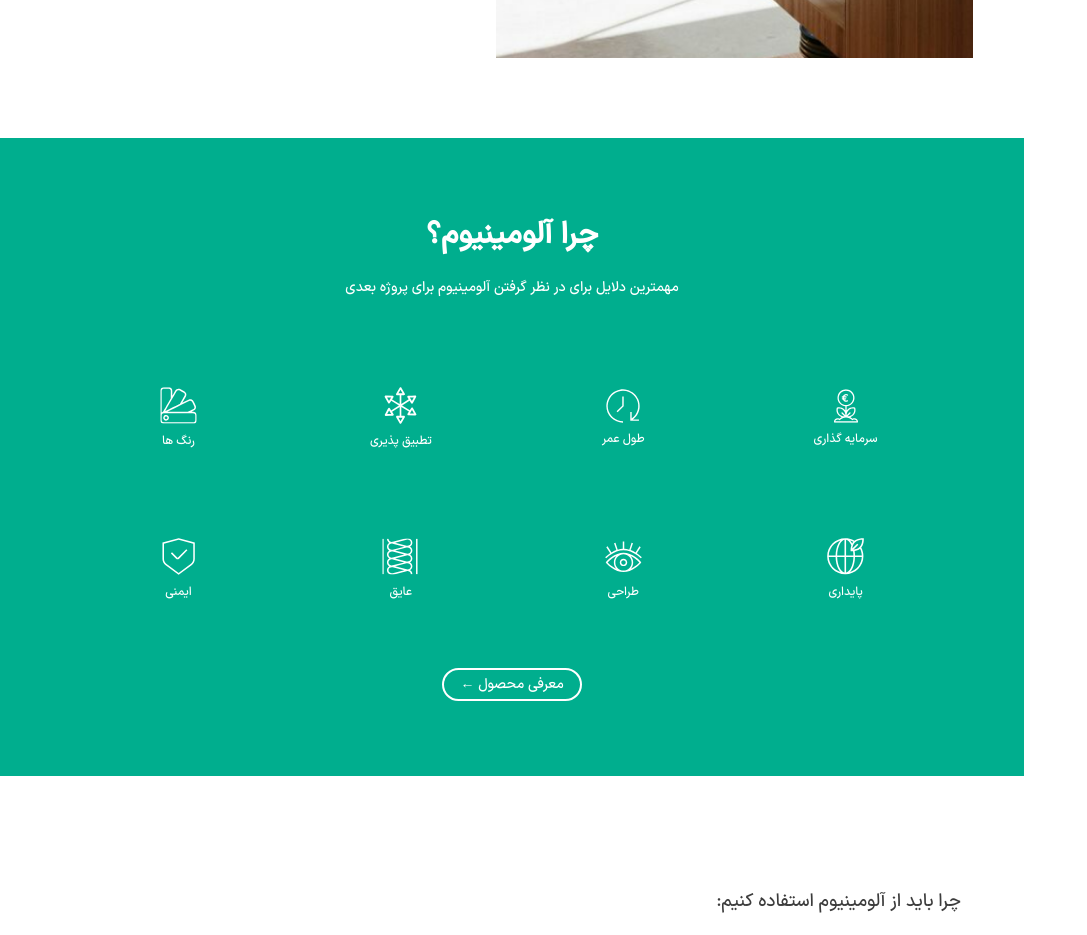
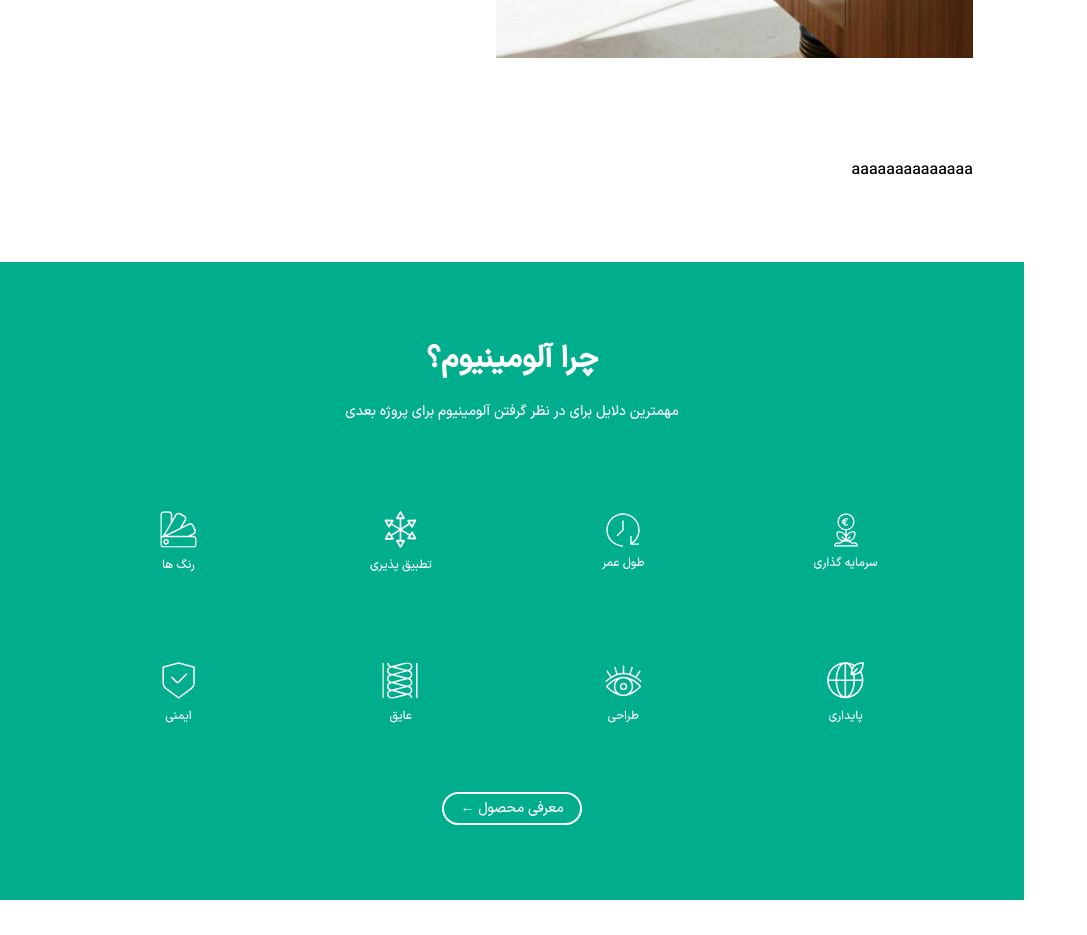
Before and after one commit to zahra-hsb/hanz-, a Next.js app: page / in a window 1280 px wide. Shown: the part 1860-2795 px from the top of the page, without its empty margins (0-1087 px from the left). Built offline with nearby package versions, Linux system fonts and the light colour scheme.

Commit message:
edit home page

```diff
--- /dev/null
+++ b/src/components/homeComponents/WhyHanzHome/index.jsx
@@ -0,0 +1,12 @@
+
+const WhyHanzHome = () => {
+    return (
+        <section className="flex flex-col pt-5 w-full my-20">
+            <div className="flex w-full lg:w-[90%] lg:m-auto flex-col lg:flex-row items-center justify-between">
+                aaaaaaaaaaaaaa
+            </div>
+        </section>
+    );
+}
+
+export default WhyHanzHome;
--- a/src/pages/index.js
+++ b/src/pages/index.js
@@ -8,32 +8,24 @@ import Loading from "@/components/loading";
 import { useEffect, useState } from "react";
 import Design from "@/components/homeComponents/Design";
 import DesignTitle from "@/components/homeComponents/DesignTitle";
+import WhyHanzHome from "@/components/homeComponents/WhyHanzHome";
 
 
 export default function Home() {
-  // const [isLoading, setIsLoading] = useState(true);
-
-
-  // useEffect(() => {
-  //   setTimeout(() => {
-  //     setIsLoading(false);
-  //   }, 500)
-  // }, []);
 
   return (
     <main>
-      {/* {isLoading && <Loading />} */}
 
       <Main title={'تولید پروفیل آلومینیوم'} bg={'bg-mainSection'} text={'ما با هم ساختمان های پایدار با راه حل های آلومینیومی با کیفیت بالا ایجاد می کنیم.'} height={'lg:h-[650px] h-[500px] '} />
       <CategorySection />
       <AboutSection />
+      <WhyHanzHome />
       {/* <DesignTitle />
       <Design /> */}
       {/* <Company /> */}
       <FaQ />
       <Slider />
 
-
     </main>
   );
 }
```
Also changed, not shown: src/components/homeComponents/WhyHanz/index.js (deleted, +0 -11 lines).
